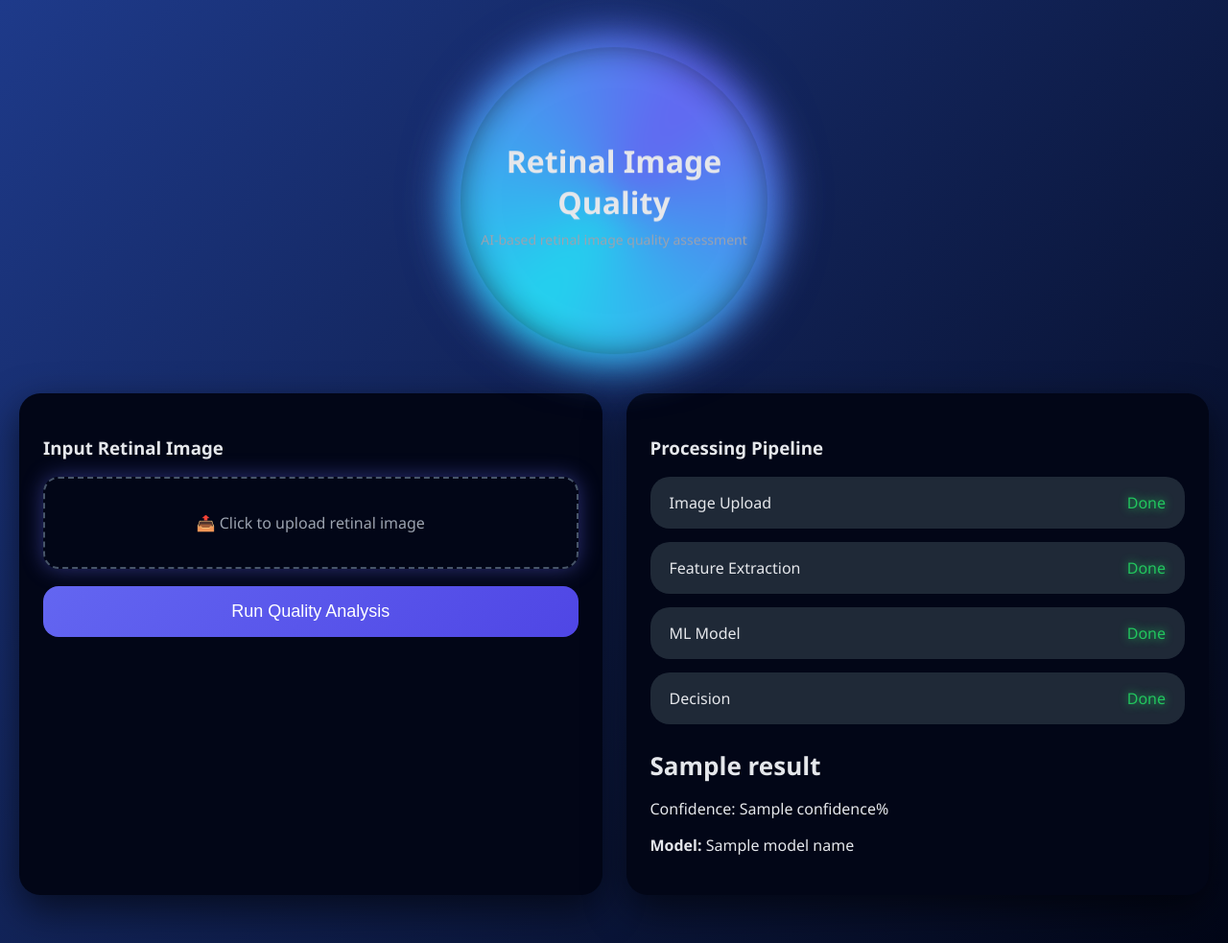
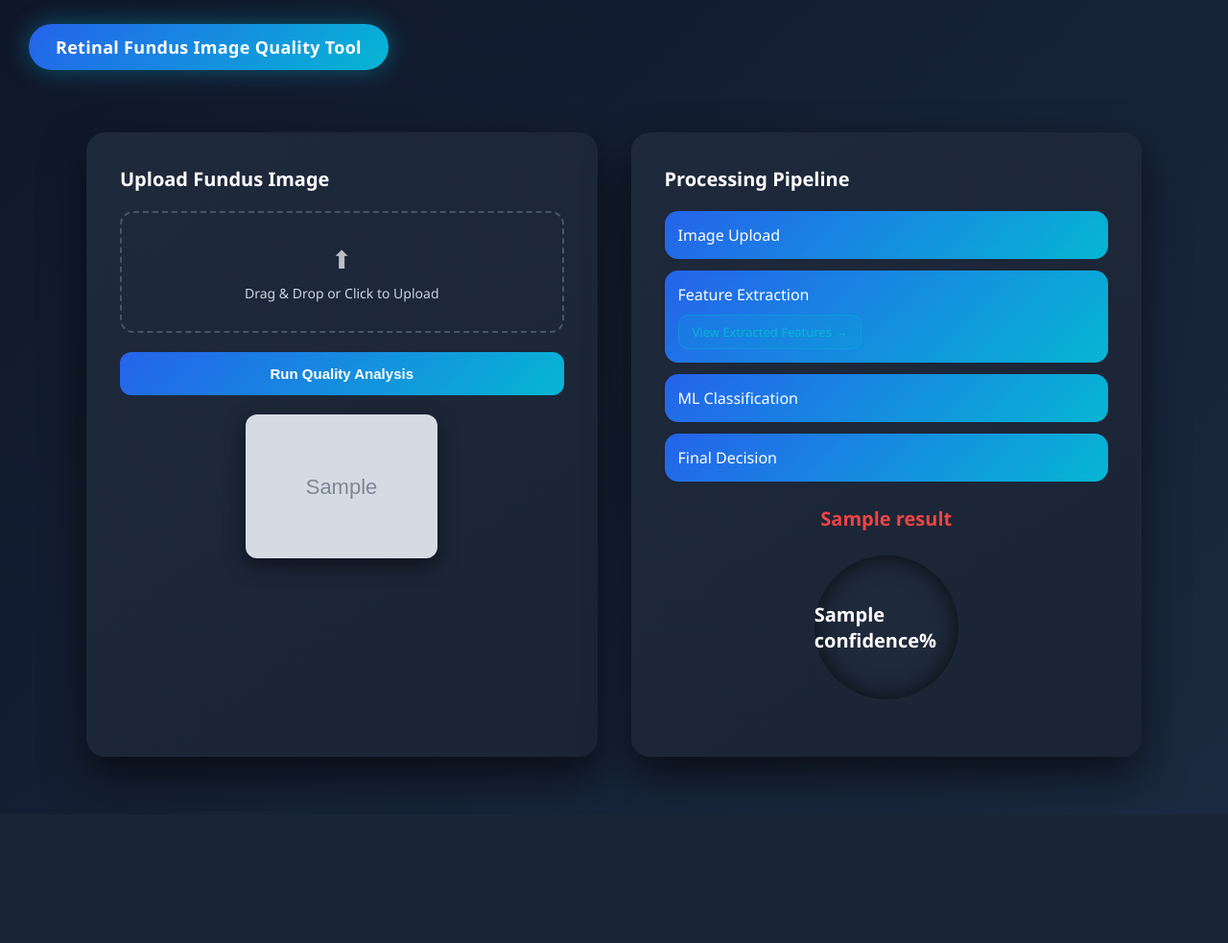
Before and after one commit to ChintakrindiVenkatMohanSai/retina-image-quality-analysis, a Flask app: template backend/templates/index.html in a window 1280 px wide. Shown: the whole page at 96% size. After the commit the page ends 823 px from the top, so only its background shows below. Run offline with Flask 3, Linux system fonts and the light colour scheme; the template is opened without the code that fills it: most values are stand-ins (such as "Sample title", 1, 10 or a date in 2020); grey boxes marked "Sample" are stand-in pictures.

Commit message:
Update index.html

```diff
--- a/backend/templates/index.html
+++ b/backend/templates/index.html
@@ -1,211 +1,223 @@
 <!DOCTYPE html>
-<html lang="en">
+<html>
 <head>
 <meta charset="UTF-8">
-<title>Retinal Image Quality</title>
+<meta name="viewport" content="width=device-width, initial-scale=1.0">
+<title>Retinal Fundus Image Quality Tool</title>
 
 <style>
 
-/* ---------- BODY ---------- */
+/* ================= ROOT COLORS ================= */
+
+:root{
+--primary:#2563eb;
+--accent:#06b6d4;
+--bg:#0f172a;
+--card:#1e293b;
+--soft:#334155;
+--success:#22c55e;
+--danger:#ef4444;
+}
+
 body{
 margin:0;
 font-family:Segoe UI, sans-serif;
-background:linear-gradient(135deg,#1e3a8a,#020617);
-color:#e5e7eb;
-overflow-x:hidden;
+background:linear-gradient(135deg,#0f172a,#1b2a40);
+color:white;
 }
 
-/* ---------- MAIN CONTAINER ---------- */
-.container{
-max-width:1300px;
-margin:30px auto;
-padding:20px;
+/* ================= HEADER ================= */
+
+.header-region{
+padding:25px 30px;
 }
 
-/* ---------- CIRCULAR TITLE REGION ---------- */
-.title-wrapper{
-display:flex;
-justify-content:center;
-margin-bottom:40px;
-position:relative;
+/* rectangular title */
+
+.title-box{
+display:inline-block;
+padding:12px 28px;
+border-radius:40px;
+background:linear-gradient(135deg,var(--primary),var(--accent));
+box-shadow:0 0 25px rgba(6,182,212,.4);
+font-size:18px;
+font-weight:600;
+letter-spacing:.3px;
 }
 
-.title-circle{
-width:320px;
-height:320px;
-border-radius:50%;
-display:flex;
-flex-direction:column;
-justify-content:center;
-align-items:center;
-text-align:center;
-position:relative;
-background:rgba(15,23,42,0.8);
-backdrop-filter:blur(10px);
-box-shadow:0 0 60px rgba(99,102,241,0.6);
-animation:float 6s ease-in-out infinite;
+/* ================= CONTAINER ================= */
+
+.container{
+max-width:1100px;
+margin:auto;
+padding:40px 20px 60px;
 }
 
-/* Rotating glowing border */
-.title-circle::before{
-content:"";
-position:absolute;
-width:340px;
-height:340px;
-border-radius:50%;
-background:conic-gradient(#6366f1,#22d3ee,#6366f1);
-z-index:-1;
-animation:rotate 6s linear infinite;
-filter:blur(20px);
-}
+/* ================= GRID ================= */
 
-.title-circle h1{
-margin:0;
-font-size:32px;
-}
-
-.sub{
-color:#9ca3af;
-margin-top:8px;
-font-size:14px;
-}
-
-/* ---------- GRID ---------- */
 .grid{
 display:grid;
 grid-template-columns:1fr 1fr;
-gap:25px;
+gap:35px;
 }
 
-/* ---------- CARD ---------- */
-.card{
-background:#020617;
-padding:25px;
-border-radius:22px;
-box-shadow:0 15px 40px rgba(0,0,0,.6);
-transition:.4s;
+@media(max-width:900px){
+.grid{
+grid-template-columns:1fr;
+}
 }
 
-.card:hover{
-transform:translateY(-5px);
+/* ================= CARD ================= */
+
+.card{
+background:linear-gradient(145deg,#1e293b,#1a2435);
+padding:35px;
+border-radius:20px;
+box-shadow:0 20px 45px rgba(0,0,0,.6);
 }
 
-/* ---------- UPLOAD BOX ---------- */
+/* ================= UPLOAD ================= */
+
+.upload-title{
+font-size:20px;
+font-weight:600;
+margin-bottom:20px;
+}
+
 .upload-box{
+border:2px dashed #475569;
+padding:30px 15px;
+border-radius:14px;
+text-align:center;
+cursor:pointer;
+transition:.3s ease;
 display:flex;
+flex-direction:column;
 align-items:center;
-justify-content:center;
-flex-direction:column;
-border:2px dashed #475569;
-padding:35px 20px;
-border-radius:16px;
-cursor:pointer;
-color:#9ca3af;
-transition:.4s;
-animation:pulse 2s infinite;
+gap:8px;
 }
 
 .upload-box:hover{
-border-color:#6366f1;
-color:#c7d2fe;
-box-shadow:0 0 20px rgba(99,102,241,0.6);
+border-color:var(--accent);
+background:rgba(6,182,212,.08);
 }
 
 .upload-box input{
 display:none;
 }
 
-/* BUTTON */
+.upload-icon{
+font-size:26px;
+opacity:.7;
+}
+
+.upload-text{
+font-size:14px;
+color:#cbd5e1;
+}
+
 .analyze-btn{
+margin-top:20px;
 width:100%;
-padding:16px;
+padding:14px;
 border:none;
-border-radius:16px;
-background:linear-gradient(135deg,#6366f1,#4f46e5);
+border-radius:12px;
+background:linear-gradient(135deg,var(--primary),var(--accent));
 color:white;
-font-size:18px;
+font-weight:600;
+font-size:15px;
 cursor:pointer;
-margin-top:18px;
-transition:.4s;
+transition:.3s ease;
 }
 
 .analyze-btn:hover{
-transform:scale(1.05);
-box-shadow:0 10px 25px rgba(99,102,241,.6);
+transform:translateY(-3px);
+box-shadow:0 15px 30px rgba(6,182,212,.5);
 }
 
-/* IMAGE PREVIEW */
-.preview img{
-max-width:350px;
-border-radius:15px;
-box-shadow:0 10px 30px rgba(0,0,0,.7);
-animation:fadeIn .8s ease-in-out;
+/* ================= FEATURE BUTTON ================= */
+
+.feature-btn{
+margin-top:10px;
+display:inline-block;
+padding:8px 14px;
+border-radius:10px;
+background:rgba(6,182,212,.15);
+color:var(--accent);
+text-decoration:none;
+font-size:13px;
+border:1px solid rgba(6,182,212,.4);
+transition:.3s;
 }
 
-/* ---------- PIPELINE ---------- */
-.step{
-background:#1f2937;
-padding:16px 20px;
-border-radius:20px;
-margin-bottom:14px;
-display:flex;
-justify-content:space-between;
-align-items:center;
-transition:.5s;
-transform:translateX(-20px);
-opacity:0;
-animation:slideIn .8s forwards;
+.feature-btn:hover{
+background:var(--accent);
+color:white;
 }
 
-.step:nth-child(1){animation-delay:.2s}
-.step:nth-child(2){animation-delay:.4s}
-.step:nth-child(3){animation-delay:.6s}
-.step:nth-child(4){animation-delay:.8s}
+/* ================= PREVIEW ================= */
 
-.done{
-color:#22c55e;
-text-shadow:0 0 10px #22c55e;
+.preview{
+display:flex;
+justify-content:center;
 }
 
-.pending{
-color:#9ca3af;
+.preview img{
+max-width:200px;
+width:100%;
+margin-top:20px;
+border-radius:12px;
+box-shadow:0 8px 20px rgba(0,0,0,.5);
 }
 
-/* RESULT */
+/* ================= PIPELINE ================= */
+
+.pipeline-title{
+font-size:20px;
+font-weight:600;
+margin-bottom:20px;
+}
+
+.step{
+padding:14px;
+margin-bottom:12px;
+border-radius:14px;
+background:#334155;
+transition:.3s ease;
+}
+
+.step.active{
+background:linear-gradient(135deg,var(--primary),var(--accent));
+}
+
+.step:hover{
+transform:translateX(5px);
+}
+
+/* ================= RESULT ================= */
+
 .result{
 margin-top:25px;
-font-size:26px;
-font-weight:700;
-animation:fadeIn 1s ease-in-out;
+font-size:20px;
+text-align:center;
+font-weight:600;
 }
 
-/* ---------- ANIMATIONS ---------- */
-@keyframes rotate{
-0%{transform:rotate(0deg)}
-100%{transform:rotate(360deg)}
-}
+.success-glow{color:var(--success);}
+.danger-glow{color:var(--danger);}
 
-@keyframes float{
-0%,100%{transform:translateY(0)}
-50%{transform:translateY(-10px)}
-}
-
-@keyframes pulse{
-0%{box-shadow:0 0 0 rgba(99,102,241,0)}
-50%{box-shadow:0 0 25px rgba(99,102,241,.5)}
-100%{box-shadow:0 0 0 rgba(99,102,241,0)}
-}
-
-@keyframes slideIn{
-to{
-transform:translateX(0);
-opacity:1;
-}
-}
-
-@keyframes fadeIn{
-from{opacity:0}
-to{opacity:1}
+.meter{
+width:150px;
+height:150px;
+margin:25px auto;
+border-radius:50%;
+display:flex;
+align-items:center;
+justify-content:center;
+font-size:20px;
+font-weight:600;
+background:#1e293b;
+box-shadow:inset 0 0 25px rgba(0,0,0,.7);
 }
 
 </style>
@@ -213,75 +225,105 @@ to{opacity:1}
 
 <body>
 
+<!-- ================= HEADER ================= -->
+
+<div class="header-region">
+
+<div class="title-box">
+Retinal Fundus Image Quality Tool
+</div>
+
+</div>
+
+<!-- ================= MAIN CONTAINER ================= -->
+
 <div class="container">
-
-<!-- 🔵 Circular Title -->
-<div class="title-wrapper">
-<div class="title-circle">
-<h1>Retinal Image Quality</h1>
-<p class="sub">AI-based retinal image quality assessment</p>
-</div>
-</div>
 
 <form method="POST" enctype="multipart/form-data">
 
 <div class="grid">
 
-<!-- LEFT SIDE -->
+<!-- LEFT CARD -->
+
 <div class="card">
 
-<h3>Input Retinal Image</h3>
+<div class="upload-title">
+Upload Fundus Image
+</div>
 
 <label class="upload-box">
-📤 Click to upload retinal image
-<input type="file" name="image" accept="image/*" required onchange="preview(event)">
+
+<div class="upload-icon">⬆</div>
+<div class="upload-text">
+Drag & Drop or Click to Upload
+</div>
+
+<input type="file" name="image" accept="image/*">
+
 </label>
 
-<button class="analyze-btn">Run Quality Analysis</button>
+<button type="submit" class="analyze-btn">
+Run Quality Analysis
+</button>
 
 <div class="preview">
-<img id="imgPreview" style="display:none;">
+
+{% if image_url %}
+<img src="{{ image_url }}" alt="Uploaded retinal image">
+{% endif %}
+
 </div>
 
 </div>
 
-<!-- RIGHT SIDE -->
+<!-- RIGHT CARD -->
+
 <div class="card">
 
-<h3>Processing Pipeline</h3>
-
-<div class="step">
-Image Upload
-<span class="{{ 'done' if result else 'pending' }}">
-{{ 'Done' if result else 'Pending' }}
-</span>
+<div class="pipeline-title">
+Processing Pipeline
 </div>
 
-<div class="step">
-Feature Extraction
-<span class="{{ 'done' if result else 'pending' }}">
-{{ 'Done' if result else 'Pending' }}
-</span>
+<div class="step {% if result %}active{% endif %}">
+Image Upload
 </div>
 
-<div class="step">
-ML Model
-<span class="{{ 'done' if result else 'pending' }}">
-{{ 'Done' if result else 'Pending' }}
-</span>
+<div class="step {% if result %}active{% endif %}">
+Feature Extraction
+
+{% if result %}
+<br>
+
+<a href="/features" class="feature-btn">
+View Extracted Features →
+</a>
+
+{% endif %}
+
 </div>
 
-<div class="step">
-Decision
-<span class="{{ 'done' if result else 'pending' }}">
-{{ 'Done' if result else 'Pending' }}
-</span>
+<div class="step {% if result %}active{% endif %}">
+ML Classification
+</div>
+
+<div class="step {% if result %}active{% endif %}">
+Final Decision
+</div>
+
+<div class="result
+{% if result and 'GOOD' in result %}success-glow
+{% elif result %}danger-glow{% endif %}">
+
+{{ result }}
+
 </div>
 
 {% if result %}
-<div class="result">{{ result }}</div>
-<p>Confidence: {{ confidence }}%</p>
-<p><b>Model:</b> {{ model_name }}</p>
+
+<div class="meter">
+{{ confidence }}%
+</div>
+
 {% endif %}
 
 </div>
@@ -292,13 +334,5 @@ Decision
 
 </div>
 
-<script>
-function preview(e){
-const img=document.getElementById("imgPreview");
-img.src=URL.createObjectURL(e.target.files[0]);
-img.style.display="block";
-}
-</script>
-
 </body>
 </html>
```
